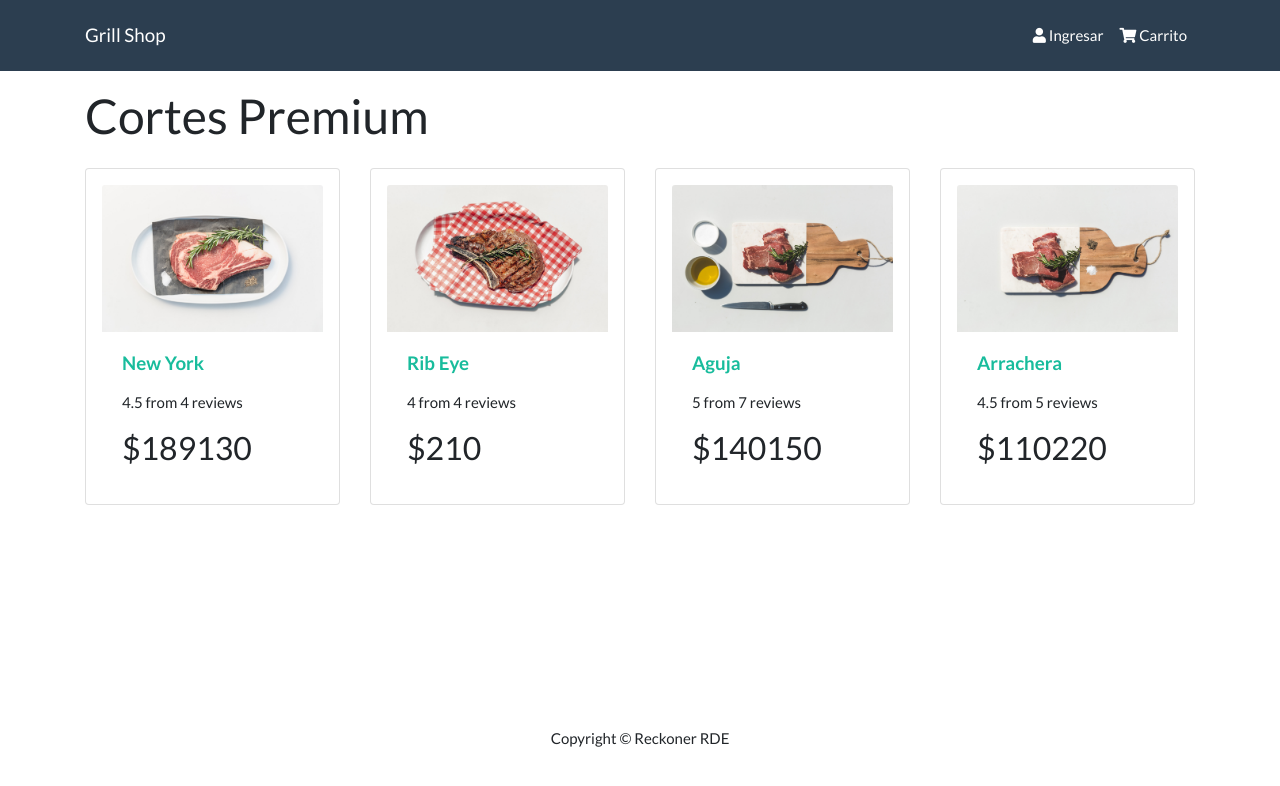
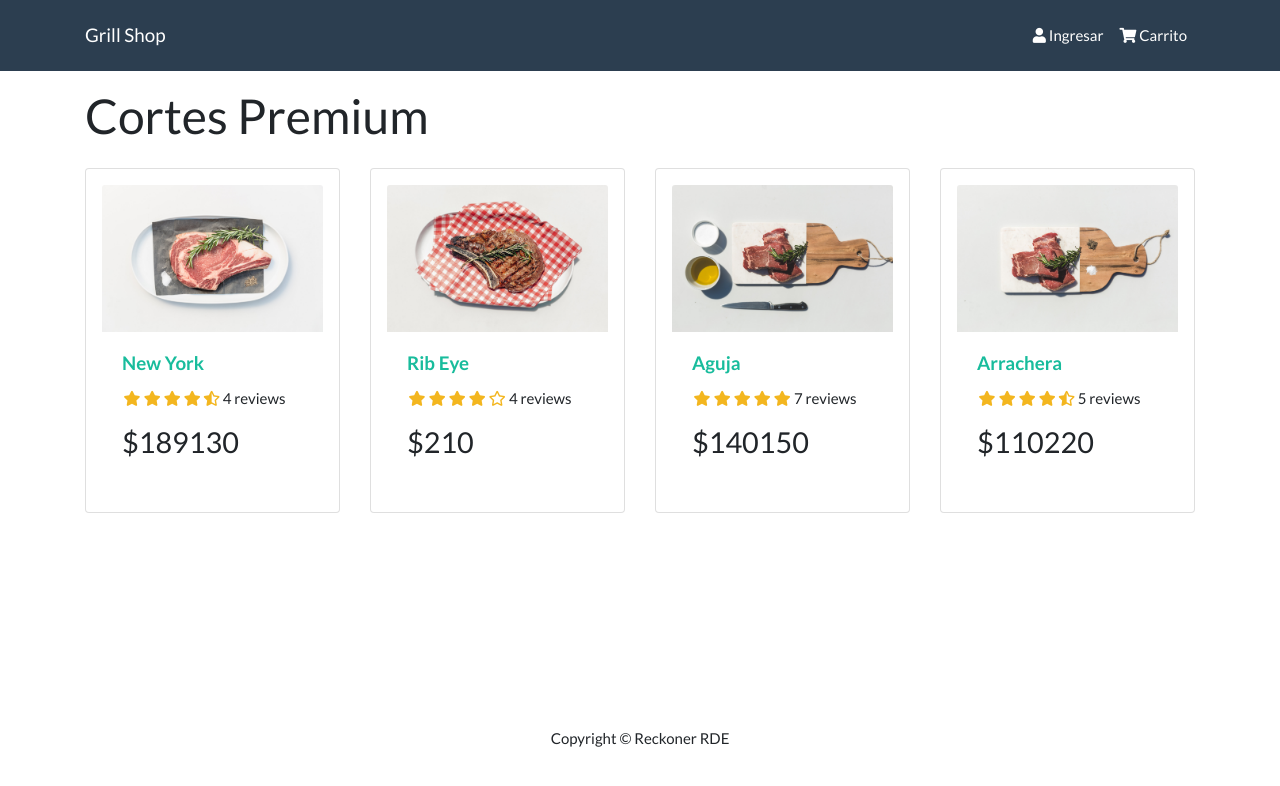
Before and after one commit to aaronvegu/grillshop-mern-stack, a React (Create React App) app in the folder frontend/: page / in a window 1280 px wide. Shown: the top 786 px of the page. Built offline with nearby package versions, Linux system fonts and the light colour scheme.

Commit message:
Add Rating component

```diff
--- a/frontend/src/components/Product.js
+++ b/frontend/src/components/Product.js
@@ -1,6 +1,6 @@
 import React from 'react';
-import { Card, Button } from 'react-bootstrap';
-import products from '../products';
+import { Card } from 'react-bootstrap';
+import Rating from '../components/Rating';
 
 const Product = (props) => {
   return (
@@ -15,9 +15,10 @@ const Product = (props) => {
           </Card.Title>
         </a>
         <Card.Text as='div'>
-          <div className='my-3'>
-            {props.product.rating} from {props.product.numReviews} reviews
-          </div>
+          <Rating
+            value={props.product.rating}
+            text={`${props.product.numReviews} reviews`}
+          />
         </Card.Text>
         <Card.Text as='h3'>${props.product.type.map((t) => t.price)}</Card.Text>
       </Card.Body>
--- /dev/null
+++ b/frontend/src/components/Rating.js
@@ -0,0 +1,82 @@
+import React from 'react';
+import PropTypes from 'prop-types';
+
+const Rating = ({ value, text, color }) => {
+  return (
+    <div className='rating'>
+      <span>
+        <i
+          style={{ color }}
+          className={
+            value >= 1
+              ? 'fas fa-star'
+              : value >= 0.5
+              ? 'fas fa-star-half-alt'
+              : 'far fa-star'
+          }
+        ></i>
+      </span>
+      <span>
+        <i
+          style={{ color }}
+          className={
+            value >= 2
+              ? 'fas fa-star'
+              : value >= 1.5
+              ? 'fas fa-star-half-alt'
+              : 'far fa-star'
+          }
+        ></i>
+      </span>
+      <span>
+        <i
+          style={{ color }}
+          className={
+            value >= 3
+              ? 'fas fa-star'
+              : value >= 2.5
+              ? 'fas fa-star-half-alt'
+              : 'far fa-star'
+          }
+        ></i>
+      </span>
+      <span>
+        <i
+          style={{ color }}
+          className={
+            value >= 4
+              ? 'fas fa-star'
+              : value >= 3.5
+              ? 'fas fa-star-half-alt'
+              : 'far fa-star'
+          }
+        ></i>
+      </span>
+      <span>
+        <i
+          style={{ color }}
+          className={
+            value >= 5
+              ? 'fas fa-star'
+              : value >= 4.5
+              ? 'fas fa-star-half-alt'
+              : 'far fa-star'
+          }
+        ></i>
+      </span>
+      <span>{text ? text : ''}</span>
+    </div>
+  );
+};
+
+Rating.defaultProps = {
+  color: '#F3B61F',
+};
+
+Rating.propTypes = {
+  value: PropTypes.number.isRequired,
+  text: PropTypes.string.isRequired,
+  color: PropTypes.string,
+};
+
+export default Rating;
--- a/frontend/src/index.css
+++ b/frontend/src/index.css
@@ -1,3 +1,12 @@
 main {
   min-height: 80vh;
 }
+
+h3 {
+  font-size: 1.8rem;
+  padding: 1rem 0;
+}
+
+.rating span {
+  margin: 0.1rem;
+}
--- a/frontend/src/screens/HomeScreen.js
+++ b/frontend/src/screens/HomeScreen.js
@@ -9,7 +9,7 @@ const HomeScreen = () => {
       <h1>Cortes Premium</h1>
       <Row>
         {products.map((product) => (
-          <Col sm={12} md={6} lg={4} xl={3}>
+          <Col key={product._id} sm={12} md={6} lg={4} xl={3}>
             <Product product={product} />
           </Col>
         ))}
```
